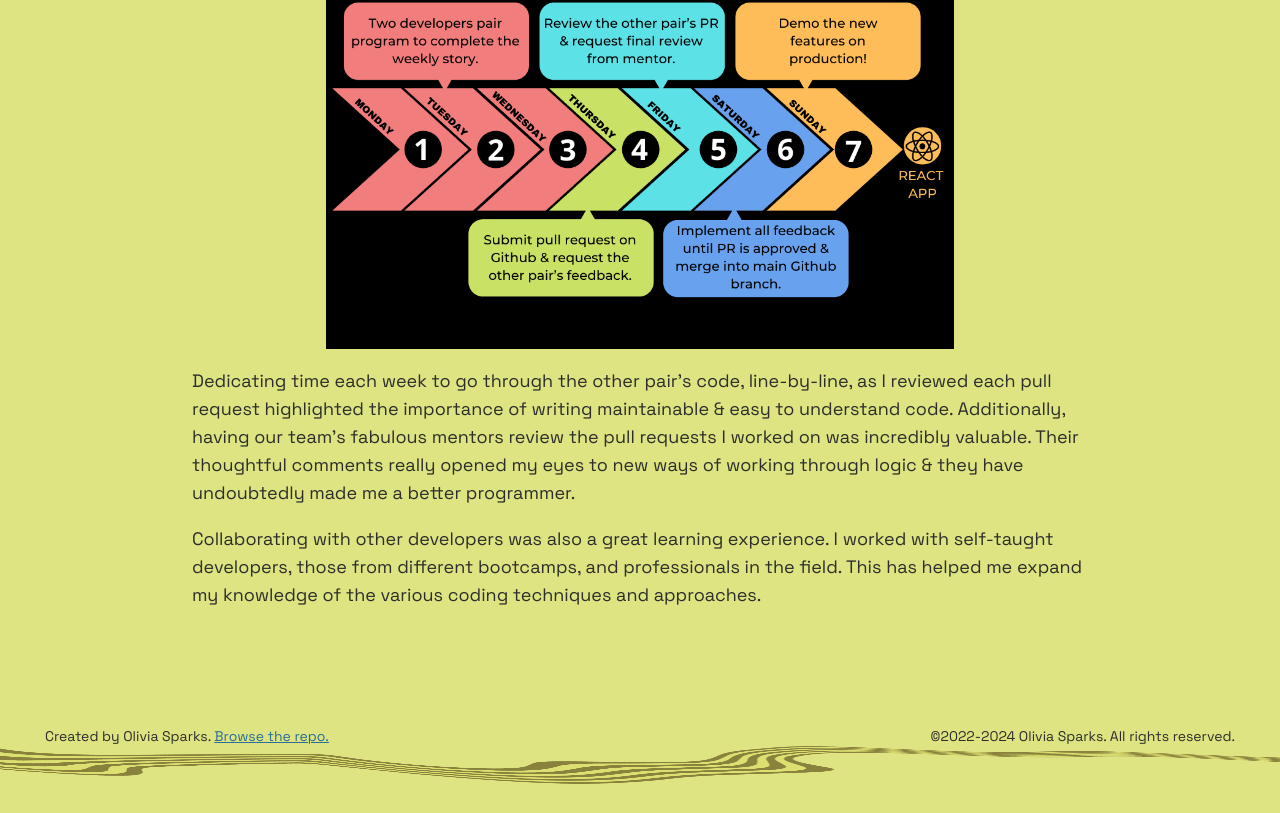
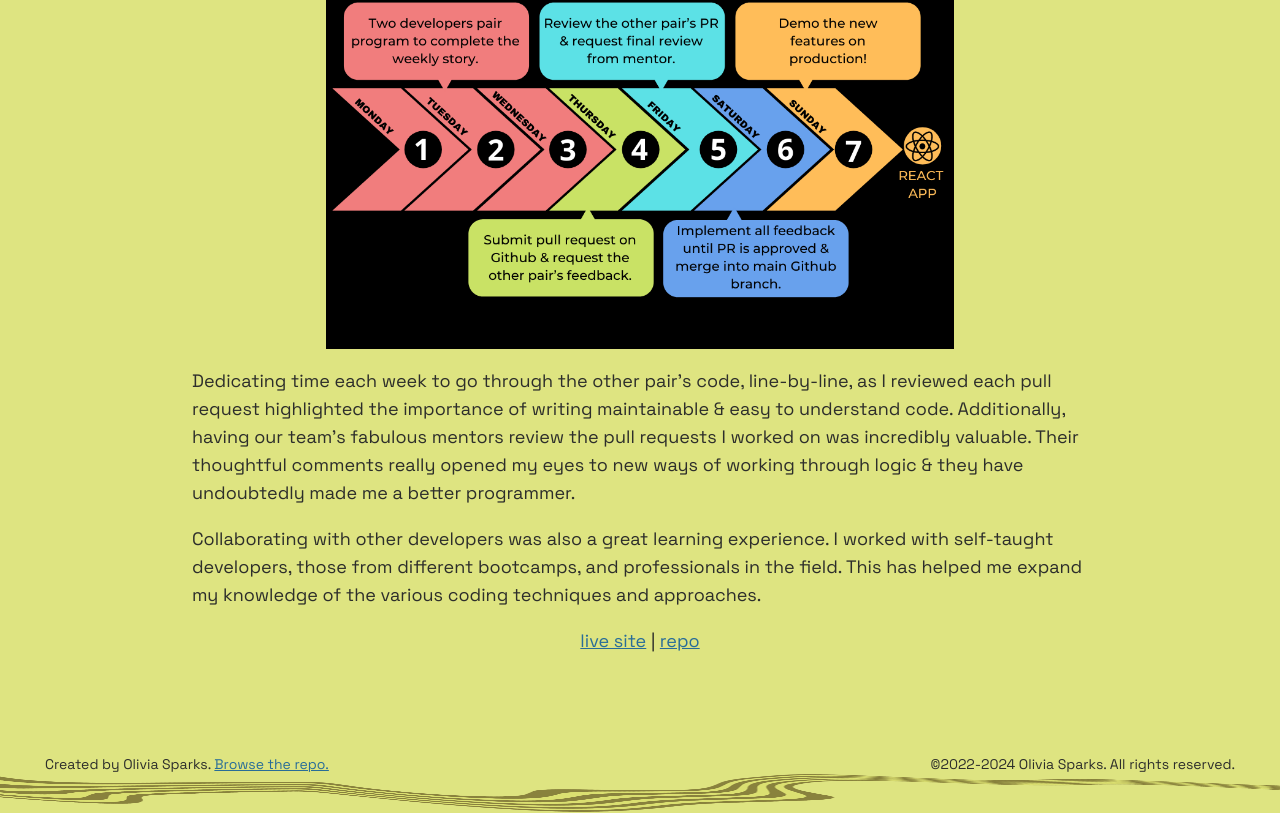
Before and after one commit to itsoliviasparks/itsoliviasparks-portfolio, a React (Create React App) app: page /the-collab-lab-info in a window 1280 px wide. Shown: the part 921-1734 px from the top of the page. Before the commit the page ends 1706 px from the top, so only its background shows below. Built offline with nearby package versions, Linux system fonts and the light colour scheme; a web font is replaced by a local one.

Commit message:
commenting back in tcl view links

```diff
--- a/src/Views/TheCollabLabInfo.js
+++ b/src/Views/TheCollabLabInfo.js
@@ -34,9 +34,9 @@ const TheCollabLab = () => {
             <p>
                 Collaborating with other developers was also a great learning experience. I worked with self-taught developers, those from different bootcamps, and professionals in the field. This has helped me expand my knowledge of the various coding techniques and approaches.
             </p>
-            {/* <p className='links'>
+            <p className='links'>
                 <Link to={externalLinks.collabLab}>live site</Link> | <Link to={externalLinks.collabLabRepo}>repo</Link>
-            </p> */}
+            </p>
         </main>
     );
 };
```
